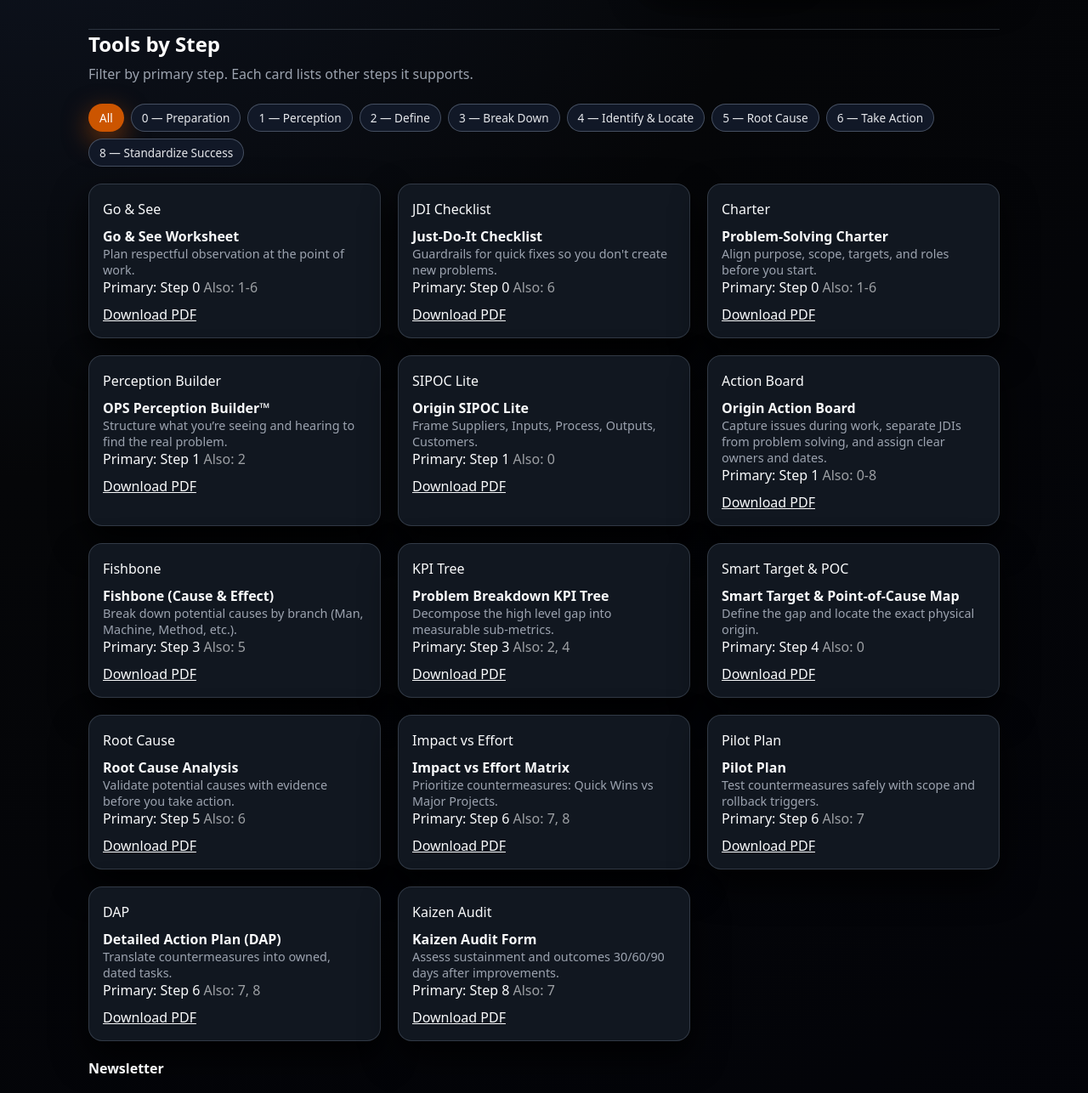
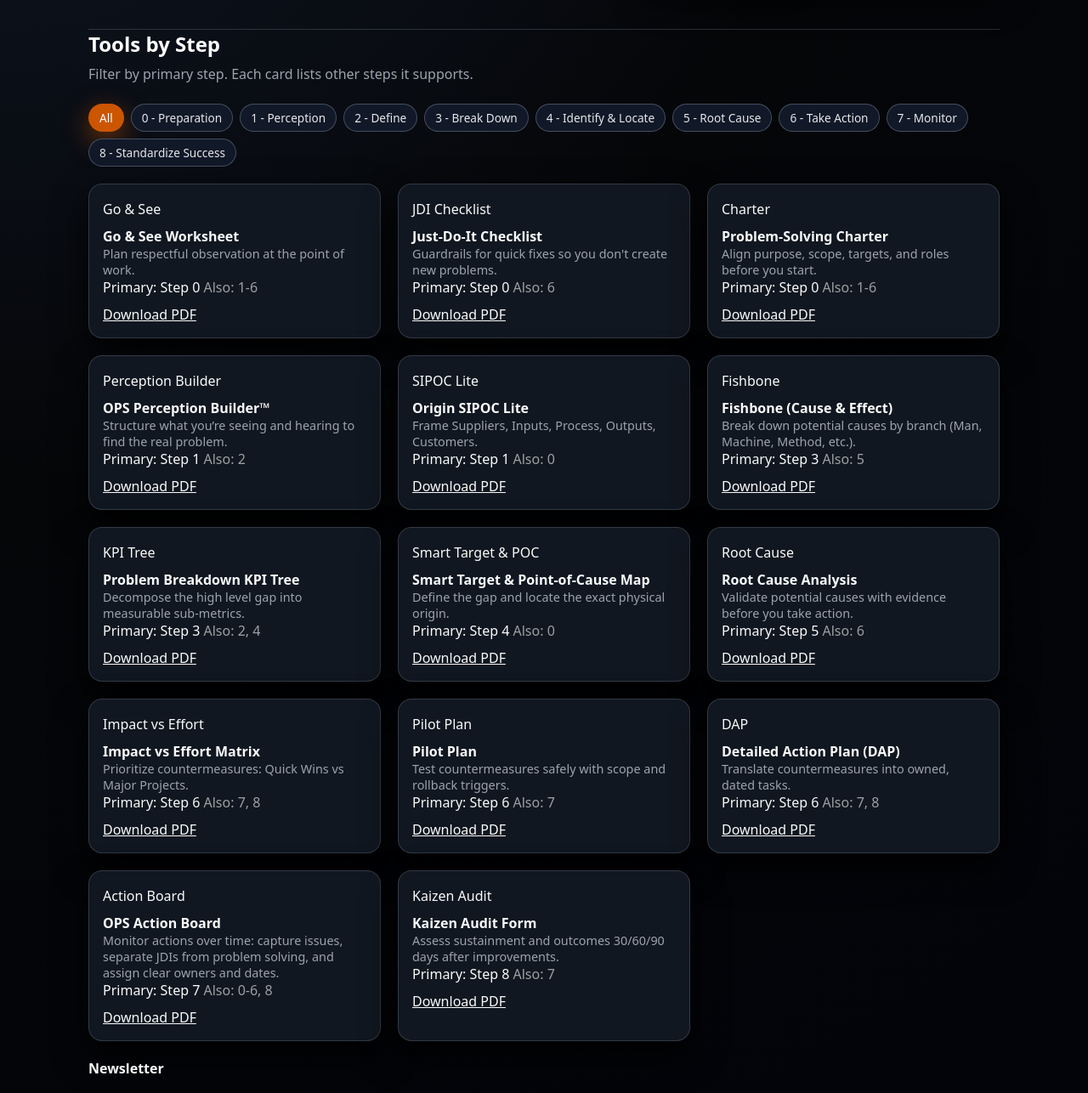
Before and after one commit to kujosp-creator/originthinking-site, a plain HTML site: page starter-kit/index.html in a window 1280 px wide. Shown: the part 420-1706 px from the top of the page at 85% size. Drawn offline with Linux system fonts and the light colour scheme; a script that the page names is missing.

Commit message:
Fix title and og:title formatting in index.html

```diff
--- a/starter-kit/index.html
+++ b/starter-kit/index.html
@@ -3,7 +3,7 @@
 <head>
   <meta charset="utf-8"/>
   <meta name="viewport" content="width=device-width, initial-scale=1"/>
-  <title>Practical Problem-Solving Tools — Starter Kit by Dustin Thomas</title>
+  <title>Practical Problem-Solving Tools - Starter Kit by Dustin Thomas</title>
   <meta name="description" content="Free Practical problem-solving tools and templates from Origin Problem Solving™ by Dustin Thomas. Download PDFs directly."/>
   <meta name="author" content="Dustin Thomas">
 <!-- Google tag (gtag.js) -->
@@ -24,7 +24,7 @@
   <link rel="canonical" href="https://www.originthinking.com/starter-kit/"/>
   <meta property="og:type" content="website"/>
   <meta property="og:url" content="https://www.originthinking.com/starter-kit/"/>
-  <meta property="og:title" content="Practical Problem-Solving Starter Kit — Free Tools"/>
+  <meta property="og:title" content="Practical Problem-Solving Starter Kit - Free Tools"/>
   <meta property="og:image" content="https://www.originthinking.com/assets/img/og/og-starter-kit.jpg"/>
   <meta name="theme-color" content="#CC5500">
   <link rel="icon" href="/cover.png" type="image/png">
@@ -60,8 +60,6 @@
   <a href="../buy" class="nav-link primary" target="_blank" rel="noopener">Buy Book</a>
 </nav>
 
-
-
     </div>
   </header>
 
@@ -94,14 +92,15 @@
 
       <div class="filters" role="tablist" aria-label="Filter tools by Origin Problem Solving step">
         <button class="chip" data-step="all" data-active="true" aria-pressed="true">All</button>
-        <button class="chip" data-step="0" aria-pressed="false">0 — Preparation</button>
-        <button class="chip" data-step="1" aria-pressed="false">1 — Perception</button>
-        <button class="chip" data-step="2" aria-pressed="false">2 — Define</button>
-        <button class="chip" data-step="3" aria-pressed="false">3 — Break Down</button>
-        <button class="chip" data-step="4" aria-pressed="false">4 — Identify &amp; Locate</button>
-        <button class="chip" data-step="5" aria-pressed="false">5 — Root Cause</button>
-        <button class="chip" data-step="6" aria-pressed="false">6 — Take Action</button>
-        <button class="chip" data-step="8" aria-pressed="false">8 — Standardize Success</button>
+        <button class="chip" data-step="0" aria-pressed="false">0 - Preparation</button>
+        <button class="chip" data-step="1" aria-pressed="false">1 - Perception</button>
+        <button class="chip" data-step="2" aria-pressed="false">2 - Define</button>
+        <button class="chip" data-step="3" aria-pressed="false">3 - Break Down</button>
+        <button class="chip" data-step="4" aria-pressed="false">4 - Identify &amp; Locate</button>
+        <button class="chip" data-step="5" aria-pressed="false">5 - Root Cause</button>
+        <button class="chip" data-step="6" aria-pressed="false">6 - Take Action</button>
+        <button class="chip" data-step="7" aria-pressed="false">7 - Monitor</button>
+        <button class="chip" data-step="8" aria-pressed="false">8 - Standardize Success</button>
       </div>
 
       <div id="toolGrid" class="grid">
@@ -169,19 +168,6 @@
             </div>
           </div>
           <div class="actions"><a href="/assets/downloads/origin-sipoc-lite.pdf" class="dl">Download PDF</a></div>
-        </article>
-
-        <article id="origin-action-board" class="card" data-step="1" data-also="0,2,3,4,5,6,7,8">
-          <div class="thumb"><span>Action Board</span></div>
-          <div class="body">
-            <h3>Origin Action Board</h3>
-            <p>Capture issues during work, separate JDIs from problem solving, and assign clear owners and dates.</p>
-            <div class="badges">
-              <span class="badge">Primary: Step 1</span>
-              <span class="badge" style="opacity:0.6">Also: 0-8</span>
-            </div>
-            </div>
-          <div class="actions"><a href="/assets/downloads/Origin_Action_Board_OPS_Tool_simple.pdf" class="dl">Download PDF</a></div>
         </article>
 
         <article id="fishbone" class="card" data-step="3" data-also="5">
@@ -275,6 +261,21 @@
           <div class="actions"><a href="/assets/downloads/origin-detailed-action-plan.pdf" class="dl">Download PDF</a></div>
         </article>
 
+        <article id="origin-action-board" class="card" data-step="7" data-also="0,1,2,3,4,5,6,8">
+          <div class="thumb"><span>Action Board</span></div>
+          <div class="body">
+            <h3>OPS Action Board</h3>
+            <p>Monitor actions over time: capture issues, separate JDIs from problem solving, and assign clear owners and dates.</p>
+            <div class="badges">
+              <span class="badge">Primary: Step 7</span>
+              <span class="badge" style="opacity:0.6">Also: 0-6, 8</span>
+            </div>
+          </div>
+          <div class="actions">
+            <a href="/assets/downloads/Origin_Action_Board_OPS_Tool_simple.pdf" class="dl">Download PDF</a>
+          </div>
+        </article>
+
         <article id="kaizen-audit-form" class="card" data-step="8" data-also="7">
           <div class="thumb"><span>Kaizen Audit</span></div>
           <div class="body">
```
